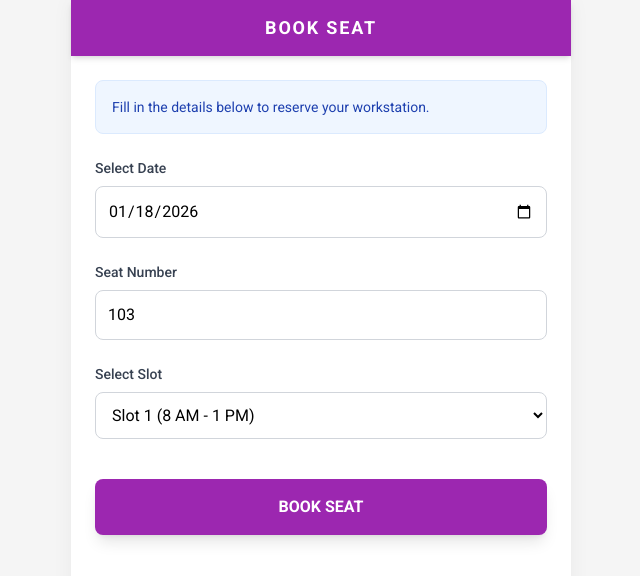
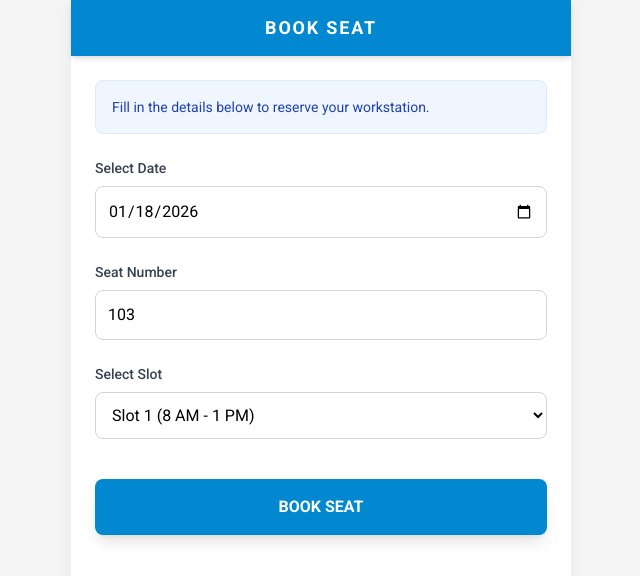
Before and after one commit to sujeet98pawar/nw, a React (Vite) app: page / in a window 1280 px wide. Shown: the top 576 px of the page, without its empty margins (319-959 px from the left). Built offline with nearby package versions, Linux system fonts and the light colour scheme.

Commit message:
feat: Update primary color to brand blue
Changes the primary color scheme from purple to a brand blue across the application. This includes updating the theme color, CSS classes, and constants for a consistent visual identity.

```diff
--- a/components/BookingConfirmation.tsx
+++ b/components/BookingConfirmation.tsx
@@ -46,8 +46,8 @@ const BookingConfirmation: React.FC<BookingConfirmationProps> = ({ booking, onBa
 
   return (
     <div className="flex flex-col h-screen overflow-hidden bg-[#f5f5f5] relative font-sans">
-      {/* App Bar / Header - Matches snippet precisely */}
-      <header className="relative flex items-center justify-between px-4 h-14 text-white shadow-md z-10 bg-custom-purple">
+      {/* App Bar / Header - Matches snippet precisely with new blue theme */}
+      <header className="relative flex items-center justify-between px-4 h-14 text-white shadow-md z-10 bg-brand-color">
         <button onClick={onBack} className="p-1 active:opacity-60 transition-opacity z-20">
           <ArrowLeft size={24} strokeWidth={2.5} />
         </button>
--- a/components/BookingForm.tsx
+++ b/components/BookingForm.tsx
@@ -38,7 +38,7 @@ const BookingForm: React.FC<BookingFormProps> = ({ initialData, onSubmit }) => {
   return (
     <div className="flex flex-col h-screen bg-white">
       {/* Header synchronized with Confirmation Page */}
-      <header className="flex items-center justify-center h-14 text-white shadow-md z-10 shrink-0 bg-custom-purple">
+      <header className="flex items-center justify-center h-14 text-white shadow-md z-10 shrink-0 bg-brand-color">
         <h1 className="text-lg font-bold tracking-widest uppercase">
           BOOK SEAT
         </h1>
@@ -57,7 +57,7 @@ const BookingForm: React.FC<BookingFormProps> = ({ initialData, onSubmit }) => {
             value={formData.date}
             onChange={handleChange}
             required
-            className="w-full p-3 border border-gray-300 rounded-lg focus:ring-2 focus:ring-purple-500 outline-none"
+            className="w-full p-3 border border-gray-300 rounded-lg focus:ring-2 focus:ring-blue-500 outline-none"
           />
         </div>
 
@@ -68,9 +68,9 @@ const BookingForm: React.FC<BookingFormProps> = ({ initialData, onSubmit }) => {
             name="seatNumber"
             value={formData.seatNumber}
             onChange={handleChange}
-            placeholder="e.g. 10"
+            placeholder="e.g. 103"
             required
-            className="w-full p-3 border border-gray-300 rounded-lg focus:ring-2 focus:ring-purple-500 outline-none"
+            className="w-full p-3 border border-gray-300 rounded-lg focus:ring-2 focus:ring-blue-500 outline-none"
           />
         </div>
 
@@ -80,7 +80,7 @@ const BookingForm: React.FC<BookingFormProps> = ({ initialData, onSubmit }) => {
             name="slot"
             value={formData.slot}
             onChange={handleChange}
-            className="w-full p-3 border border-gray-300 rounded-lg focus:ring-2 focus:ring-purple-500 outline-none bg-white"
+            className="w-full p-3 border border-gray-300 rounded-lg focus:ring-2 focus:ring-blue-500 outline-none bg-white"
           >
             <option value={SlotType.SLOT_1}>Slot 1 (8 AM - 1 PM)</option>
             <option value={SlotType.SLOT_2}>Slot 2 (2 PM - 7 PM)</option>
@@ -90,7 +90,7 @@ const BookingForm: React.FC<BookingFormProps> = ({ initialData, onSubmit }) => {
         <div className="pt-4">
           <button
             type="submit"
-            className="w-full py-4 text-white font-bold rounded-lg shadow-lg active:scale-95 transition-transform bg-custom-purple"
+            className="w-full py-4 text-white font-bold rounded-lg shadow-lg active:scale-95 transition-transform bg-brand-color"
           >
             BOOK SEAT
           </button>
--- a/constants.tsx
+++ b/constants.tsx
@@ -1,10 +1,10 @@
 
 export const COLORS = {
-  primary: '#9c27b0', // Exact brand purple from image
+  primary: '#0288d1', // Stable Light Blue
   background: '#f5f5f5',
   badgeText: '#C62828', // Standard Red
   badgeBorder: '#EF9A9A', // Lighter red for border
-  linkText: '#9c27b0', // Matching brand purple
+  linkText: '#0288d1', // Matching brand blue
   bannerBg: '#E8EAF6'  // Light Lavender tint
 };
 
--- a/index.html
+++ b/index.html
@@ -3,7 +3,7 @@
 <head>
     <meta charset="UTF-8">
     <meta name="viewport" content="width=device-width, initial-scale=1.0, maximum-scale=1.0, user-scalable=no">
-    <meta name="theme-color" content="#9c27b0">
+    <meta name="theme-color" content="#0288d1">
     <meta name="color-scheme" content="light">
     <title>Seat Booking Application</title>
     <script src="https://cdn.tailwindcss.com"></script>
@@ -25,8 +25,8 @@
             background-color: #f5f5f5;
             box-shadow: 0 0 20px rgba(0,0,0,0.05);
         }
-        .bg-custom-purple {
-            background-color: #9c27b0 !important;
+        .bg-brand-color {
+            background-color: #0288d1 !important;
         }
     </style>
 <script type="importmap">
```
